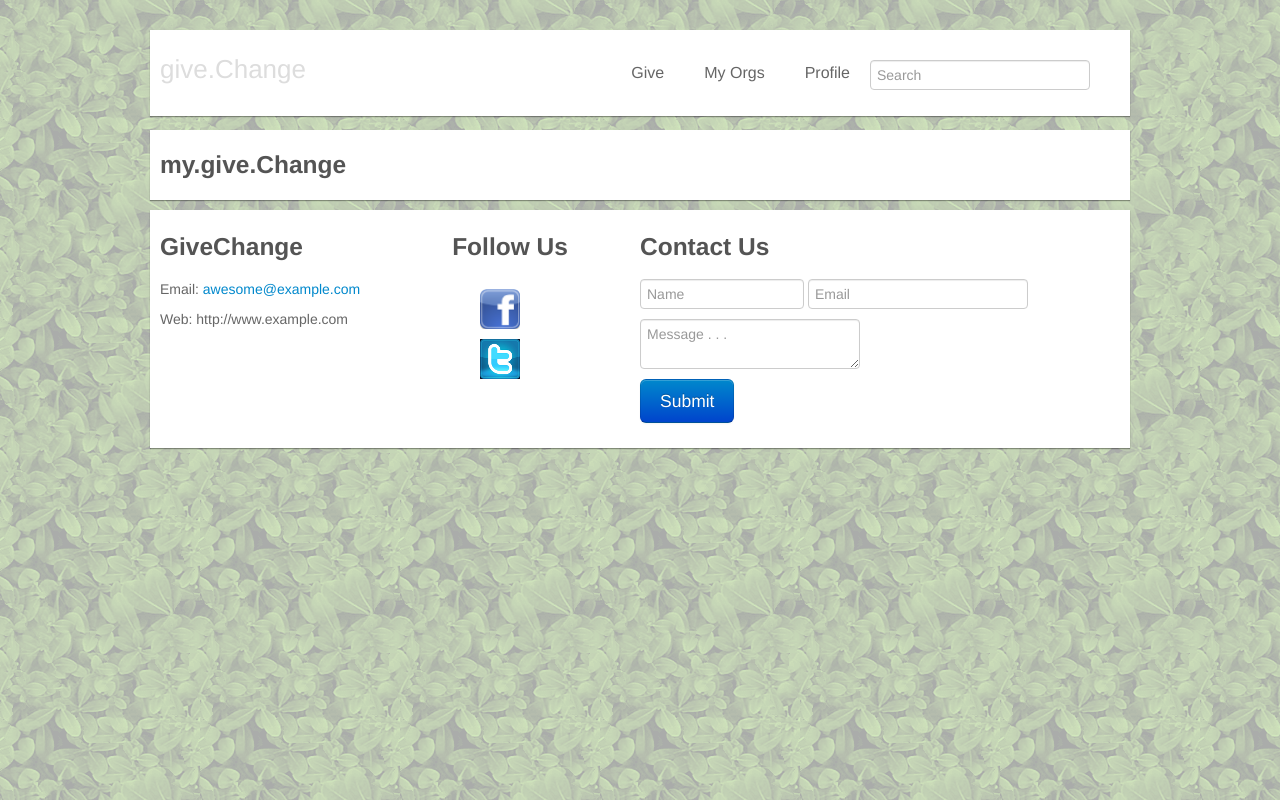
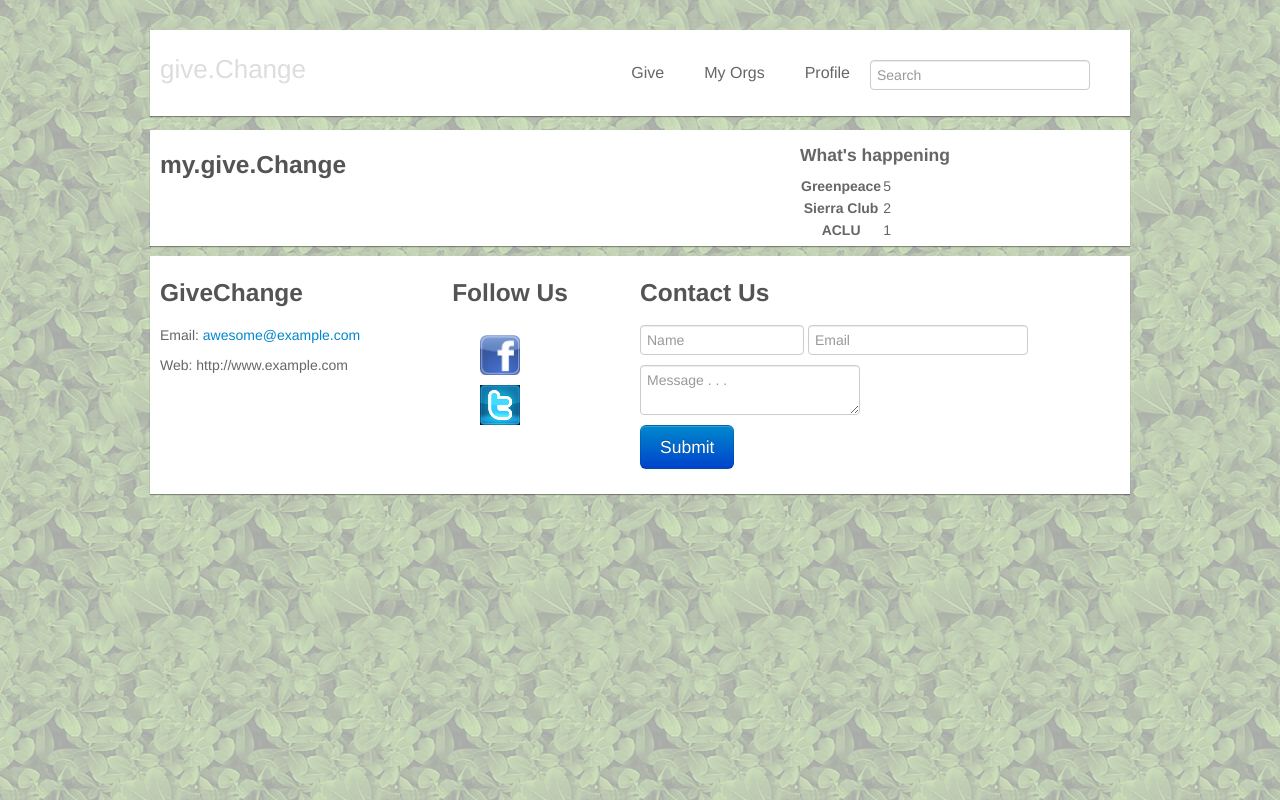
Before and after one commit to staciers/givechange, a plain HTML site: page landing.html in a window 1280 px wide. Drawn offline with Linux system fonts and the light colour scheme.

Commit message:
working on layout

```diff
--- a/landing.html
+++ b/landing.html
@@ -29,11 +29,28 @@
   <div class="clear"></div>
   <div class="container">
     <div class="row">
-      <div class="span12">
+      <div class="span8">
         <h3>my.give.Change</h3>
       </div>
-    </div><!-- close fp-container div -->
-  </div><!-- close container div -->
+      <div class="span4">
+        <h4>What's happening</h4>
+        <table>
+          <tr>
+            <th>Greenpeace</th>
+            <td>5</td>
+          </tr>
+          <tr>
+            <th>Sierra Club</th>
+            <td>2</td>
+          </tr>
+          <tr>
+            <th>ACLU</th>
+            <td>1</td>
+          </tr>
+        </table>
+      </div>
+    </div>
+  </div>
 
   <footer>
     <div class="container">
```
Also changed, not shown: index.html (+5 -5 lines), img/canvassers.jpg (added), img/code.jpg (added), img/help.jpg (added).
